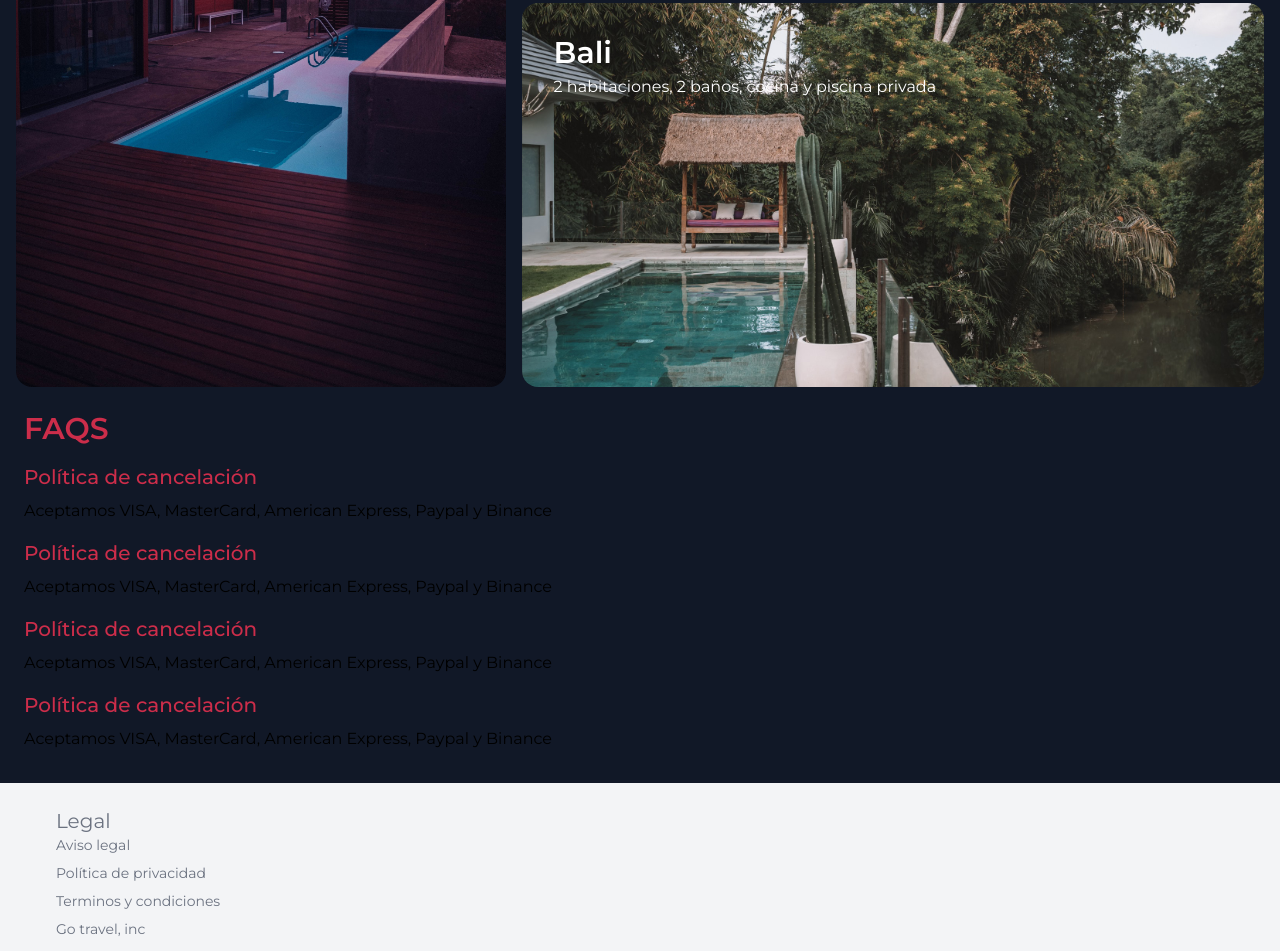
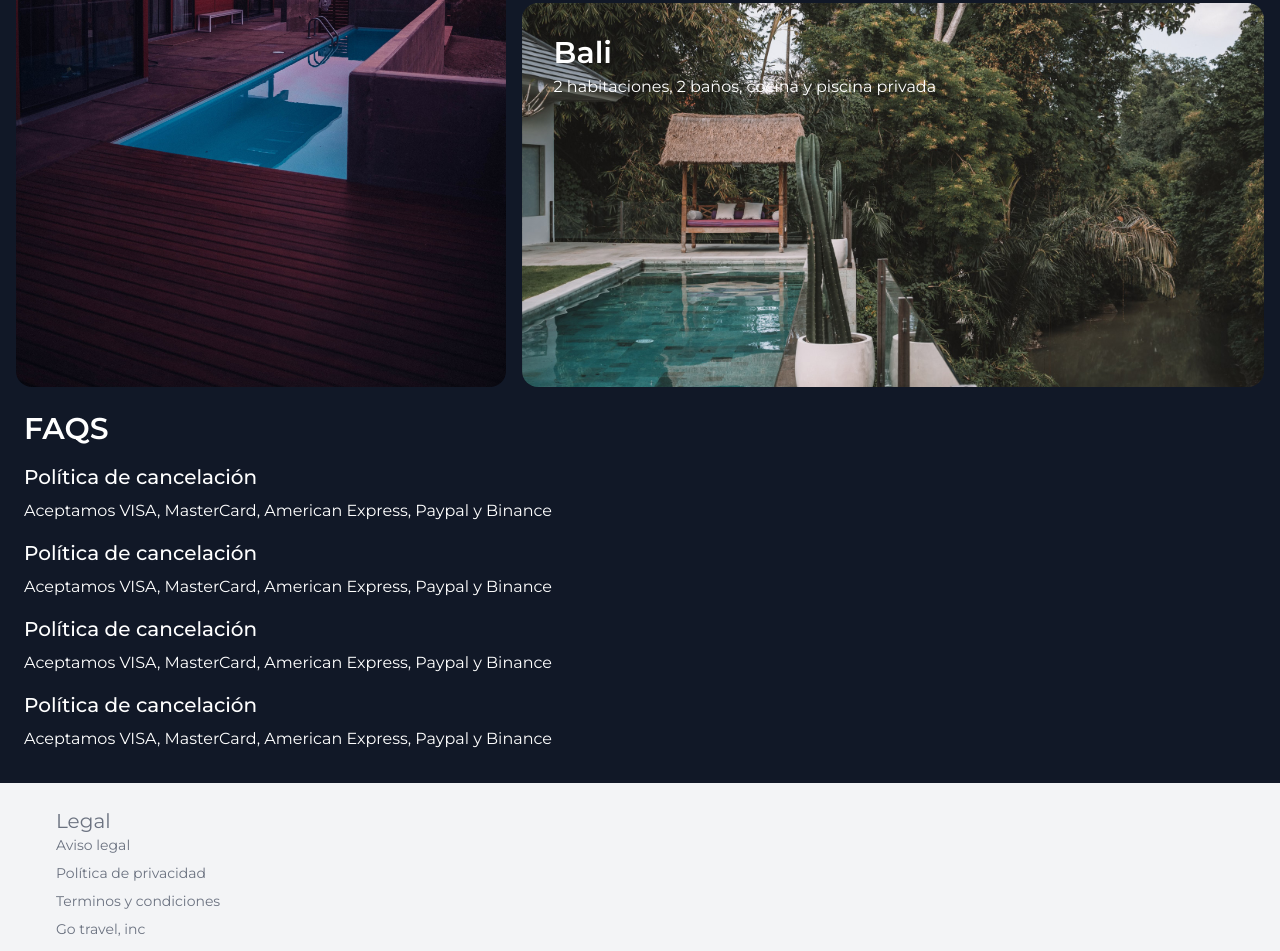
Before and after one commit to Azfe/landingpage_gotravel, a website: page public/index.html in a window 1280 px wide. Shown: the part 2077-3028 px from the top of the page. Drawn offline with Linux system fonts and the light colour scheme.

Commit message:
Add darkmode: FAQs

```diff
--- a/public/index.html
+++ b/public/index.html
@@ -121,7 +121,7 @@
         <!--trending_stays-->
         <div class="px-4 w-full h-auto" id="trending_stays">
             <!-- grid imgs -->
-            <h2 class="text-3xl text-primary font-semibold pb-6 mt-6">Alojamientos</h2>
+            <h2 class="text-3xl text-primary font-semibold pb-6 mt-6 dark:text-white">Alojamientos</h2>
             <div class="w-full h-full flex flex-col space-y-4 items-center justify-center">
                 <div class="w-full h-96 bg-chicago bg-cover bg-center rounded-2xl lg:h-[38rem] lg:bg-center">
                     <div class="lg:ml-40">
@@ -150,22 +150,22 @@
         <!--FAQs-->
         <div class="w-full h-auto" id="faqs">
             <div class="w-full h-full px-6 flex flex-col space-y-4">
-                <h3 class="text-3xl text-primary font-semibold mt-6">FAQS</h3>
+                <h3 class="text-3xl text-primary font-semibold mt-6 dark:text-white">FAQS</h3>
                 <div>
-                    <h4 class="text-xl font-medium text-primary">Política de cancelación</h4>
-                    <p class="text-md pt-2">Aceptamos VISA, MasterCard, American Express, Paypal y Binance</p>
+                    <h4 class="text-xl font-medium text-primary dark:text-white">Política de cancelación</h4>
+                    <p class="text-md pt-2 dark:text-white">Aceptamos VISA, MasterCard, American Express, Paypal y Binance</p>
                 </div>
                 <div>
-                    <h4 class="text-xl font-medium text-primary">Política de cancelación</h4>
-                    <p class="text-md pt-2">Aceptamos VISA, MasterCard, American Express, Paypal y Binance</p>
+                    <h4 class="text-xl font-medium text-primary dark:text-white">Política de cancelación</h4>
+                    <p class="text-md pt-2 dark:text-white">Aceptamos VISA, MasterCard, American Express, Paypal y Binance</p>
                 </div>
                 <div>
-                    <h4 class="text-xl font-medium text-primary">Política de cancelación</h4>
-                    <p class="text-md pt-2">Aceptamos VISA, MasterCard, American Express, Paypal y Binance</p>
+                    <h4 class="text-xl font-medium text-primary dark:text-white">Política de cancelación</h4>
+                    <p class="text-md pt-2 dark:text-white">Aceptamos VISA, MasterCard, American Express, Paypal y Binance</p>
                 </div>
                 <div>
-                    <h4 class="text-xl font-medium text-primary">Política de cancelación</h4>
-                    <p class="text-md pt-2">Aceptamos VISA, MasterCard, American Express, Paypal y Binance</p>
+                    <h4 class="text-xl font-medium text-primary dark:text-white">Política de cancelación</h4>
+                    <p class="text-md pt-2 dark:text-white">Aceptamos VISA, MasterCard, American Express, Paypal y Binance</p>
                 </div>
             </div>
         </div>
```
Also changed, not shown: public/css/tailwind.css.
